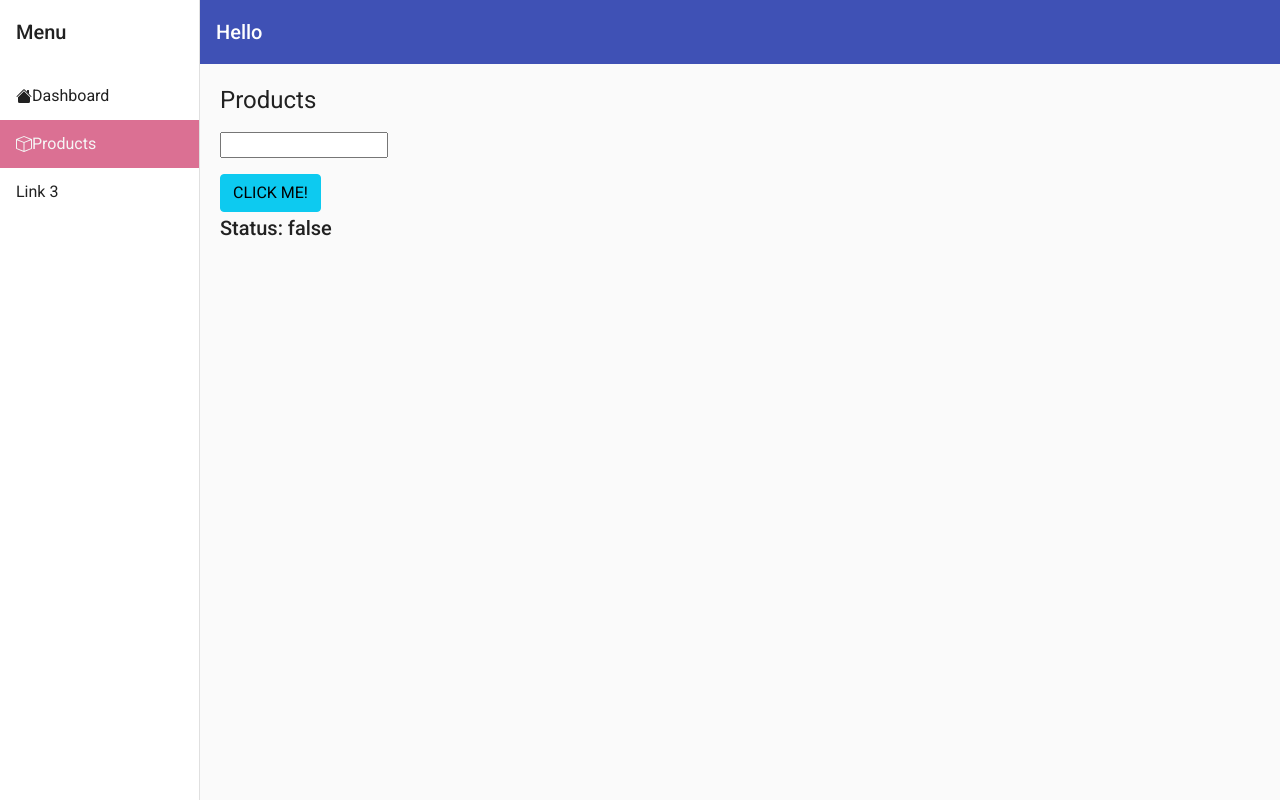
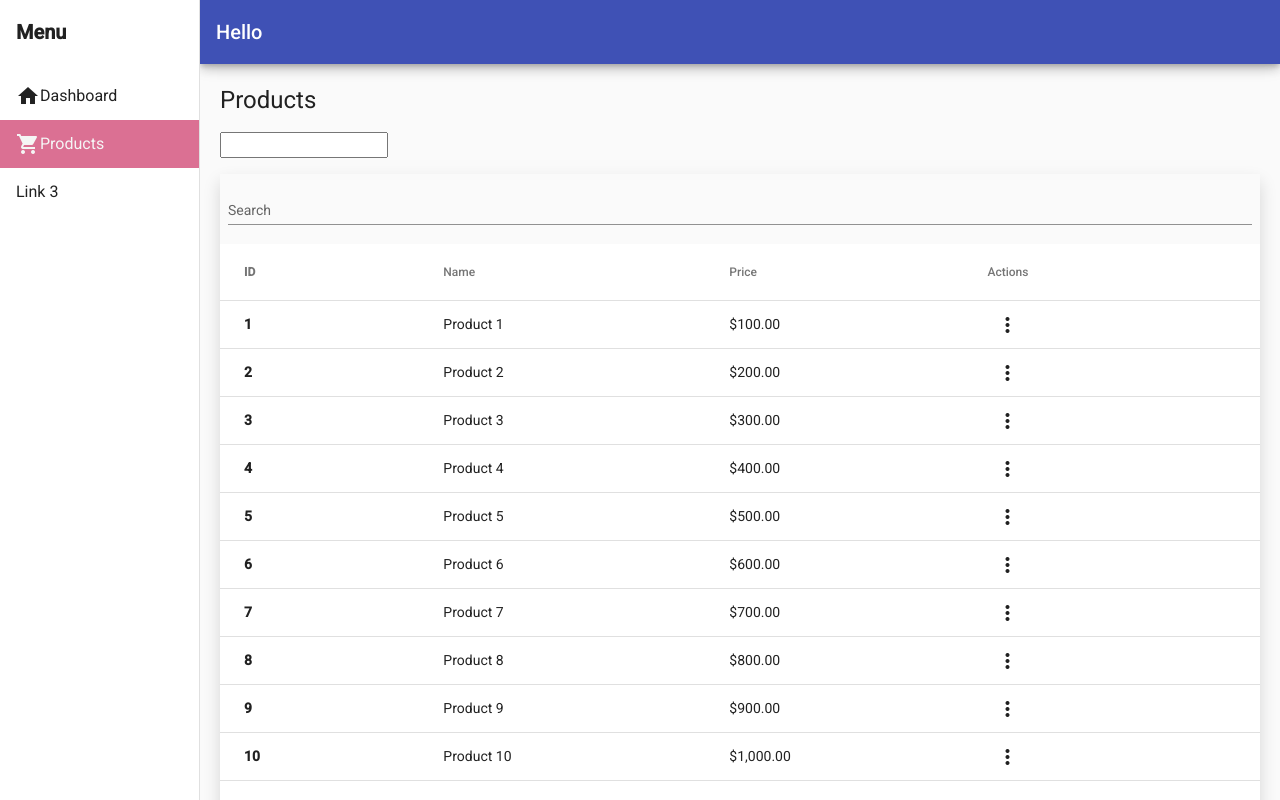
Before and after one commit to linhdangquang/angular-web208, an Angular app: page /admin/products in a window 1280 px wide. Built offline with nearby package versions, Linux system fonts and the light colour scheme.

Commit message:
feat: table search

```diff
--- a/src/app/admin/admin.component.css
+++ b/src/app/admin/admin.component.css
@@ -16,6 +16,7 @@
 
 .mat-toolbar.mat-primary {
   position: sticky;
+  box-shadow: 0 3px 5px -1px #0003, 0 6px 10px #00000024, 0 1px 18px #0000001f;
   top: 0;
   z-index: 1;
 }
--- a/src/app/admin/admin.component.html
+++ b/src/app/admin/admin.component.html
@@ -7,7 +7,7 @@
     [mode]="(isHandset$ | async) ? 'over' : 'side'"
     [opened]="(isHandset$ | async) === false"
   >
-    <mat-toolbar>Menu</mat-toolbar>
+    <mat-toolbar class="fw-bolder">Menu</mat-toolbar>
     <mat-nav-list>
       <a
         mat-list-item
@@ -17,29 +17,13 @@
           exact: true
         }"
       >
-        <svg
-          xmlns="http://www.w3.org/2000/svg"
-          width="16"
-          height="16"
-          fill="currentColor"
-          class="bi bi-house-fill"
-          viewBox="0 0 16 16"
-        >
-          <path
-            fill-rule="evenodd"
-            d="m8 3.293 6 6V13.5a1.5 1.5 0 0 1-1.5 1.5h-9A1.5 1.5 0 0 1 2 13.5V9.293l6-6zm5-.793V6l-2-2V2.5a.5.5 0 0 1 .5-.5h1a.5.5 0 0 1 .5.5z"
-          />
-          <path
-            fill-rule="evenodd"
-            d="M7.293 1.5a1 1 0 0 1 1.414 0l6.647 6.646a.5.5 0 0 1-.708.708L8 2.207 1.354 8.854a.5.5 0 1 1-.708-.708L7.293 1.5z"
-          /></svg
-        >Dashboard</a
-      >
-      <a mat-list-item routerLink="products" routerLinkActive="active"
-        ><svg xmlns="http://www.w3.org/2000/svg" width="16" height="16" fill="currentColor" class="bi bi-box" viewBox="0 0 16 16">
-          <path d="M8.186 1.113a.5.5 0 0 0-.372 0L1.846 3.5 8 5.961 14.154 3.5 8.186 1.113zM15 4.239l-6.5 2.6v7.922l6.5-2.6V4.24zM7.5 14.762V6.838L1 4.239v7.923l6.5 2.6zM7.443.184a1.5 1.5 0 0 1 1.114 0l7.129 2.852A.5.5 0 0 1 16 3.5v8.662a1 1 0 0 1-.629.928l-7.185 2.874a.5.5 0 0 1-.372 0L.63 13.09a1 1 0 0 1-.63-.928V3.5a.5.5 0 0 1 .314-.464L7.443.184z"/>
-        </svg>Products</a
-      >
+        <mat-icon aria-hidden="false">home</mat-icon>
+        <span class="nav-text">Dashboard</span>
+      </a>
+      <a mat-list-item routerLink="products" routerLinkActive="active">
+        <mat-icon aria-hidden="false">shopping_cart</mat-icon>
+        Products
+      </a>
       <a mat-list-item href="#">Link 3</a>
     </mat-nav-list>
   </mat-sidenav>
--- a/src/app/admin/admin.component.ts
+++ b/src/app/admin/admin.component.ts
@@ -9,6 +9,7 @@ import { Component} from '@angular/core';
   styleUrls: ['./admin.component.css']
 })
 export class AdminComponent  {
+  panelOpenState = false;
   isHandset$: Observable<boolean> = this.breakpointObserver.observe(Breakpoints.Handset)
     .pipe(
       map(result => result.matches),
--- a/src/app/admin/admin.module.ts
+++ b/src/app/admin/admin.module.ts
@@ -6,6 +6,7 @@ import { NgModule } from '@angular/core';
 import { AdminRoutingModule } from './admin-routing.module';
 import { DashboardComponent, ProductsComponent } from './pages';
 import { FormsModule } from '@angular/forms';
+import { MatIconRegistry } from '@angular/material/icon';
 
 @NgModule({
   declarations: [ DashboardComponent, ProductsComponent],
--- a/src/app/admin/pages/products/products.component.css
+++ b/src/app/admin/pages/products/products.component.css
@@ -0,0 +1,3 @@
+.mat-row:hover {
+  background-color: #f5f5f5;
+}
--- a/src/app/admin/pages/products/products.component.html
+++ b/src/app/admin/pages/products/products.component.html
@@ -2,34 +2,85 @@
   <h1>{{ titlePage }}</h1>
   <input type="text" [(ngModel)]="inputValue" />
   <h2>{{ inputValue }}</h2>
-  <button (click)="changeStatus()" class="btn btn-info">CLICK ME!</button>
-  <h2>Status: {{ isStatus }}</h2>
-  <div *ngIf="isStatus">
-    <table class="table table-bordered">
-      <thead>
-        <tr>
-          <th scope="col">ID</th>
-          <th scope="col">Name</th>
-          <th scope="col">Price</th>
-          <th scope="col"></th>
-        </tr>
-      </thead>
-      <tbody>
-        <tr *ngFor="let product of productsList; let i = index">
-          <th scope="row">{{ i + 1 }}</th>
-          <td>{{ product.name }}</td>
-          <td>{{ product.price | currency }}</td>
-          <td>
+  <div class="shadow">
+    <mat-form-field appearance="standard" class="w-100 px-2">
+      <mat-label>
+        Search
+      </mat-label>
+      <input matInput (keyup)="applyFilter($event)" #input />
+    </mat-form-field>
+    <table mat-table [dataSource]="dataSource" matSort class="w-100">
+      <ng-container matColumnDef="id">
+        <th mat-header-cell *matHeaderCellDef mat-sort-header class="fw-bolder">
+          ID
+        </th>
+        <td mat-cell *matCellDef="let product" class="fw-bolder">
+          {{ product.id }}
+        </td>
+      </ng-container>
+
+      <ng-container matColumnDef="name">
+        <th mat-header-cell *matHeaderCellDef mat-sort-header>Name</th>
+        <td mat-cell *matCellDef="let product">{{ product.name }}</td>
+      </ng-container>
+
+      <ng-container matColumnDef="price">
+        <th mat-header-cell *matHeaderCellDef mat-sort-header>Price</th>
+        <td mat-cell *matCellDef="let product">
+          {{ product.price | currency }}
+        </td>
+      </ng-container>
+
+      <ng-container matColumnDef="actions">
+        <th mat-header-cell *matHeaderCellDef>Actions</th>
+        <td mat-cell *matCellDef="let product">
+          <button mat-icon-button [matMenuTriggerFor]="menu">
+            <mat-icon>more_vert</mat-icon>
+          </button>
+          <mat-menu #menu="matMenu" xPosition="after" class="w-fit">
             <button
-              type="button"
-              class="btn btn-danger"
-              (click)="removeProduct(product.id)"
+              mat-menu-item
+              matTooltip="View product"
+              matTooltipPosition="right"
             >
-              Delete
+              <mat-icon>remove_red_eye</mat-icon>
+              <span>View</span>
             </button>
-          </td>
-        </tr>
-      </tbody>
+            <button
+              mat-menu-item
+              matTooltip="Edit product"
+              matTooltipPosition="right"
+            >
+              <mat-icon>edit</mat-icon>
+              <span>Edit</span>
+            </button>
+            <button
+              mat-menu-item
+              matTooltip="Delete product"
+              matTooltipPosition="right"
+              (click)="removeProduct(product)"
+            >
+              <mat-icon>delete</mat-icon>
+              <span>Delete</span>
+            </button>
+          </mat-menu>
+        </td>
+      </ng-container>
+
+      <tr mat-header-row *matHeaderRowDef="displayedColumns"></tr>
+      <tr mat-row *matRowDef="let row; columns: displayedColumns"></tr>
+      <!-- Row shown when there is no matching data. -->
+      <tr class="mat-row" *matNoDataRow>
+        <td class="mat-cell" colspan="4">
+          No data matching the filter "{{ input.value }}"
+        </td>
+      </tr>
     </table>
+    <mat-paginator
+      [pageSizeOptions]="[10, 20, 50]"
+      showFirstLastButtons
+      aria-label="Select page of periodic elements"
+    >
+    </mat-paginator>
   </div>
 </div>
--- a/src/app/admin/pages/products/products.component.ts
+++ b/src/app/admin/pages/products/products.component.ts
@@ -1,27 +1,51 @@
 import { IProduct } from './../../../models/Product';
-import { Component, OnInit } from '@angular/core';
+import { AfterViewInit, Component, OnInit, ViewChild } from '@angular/core';
+import { MatTableDataSource } from '@angular/material/table';
+import { MatPaginator } from '@angular/material/paginator';
+import { MatSort } from '@angular/material/sort';
 
 @Component({
   selector: 'app-products',
   templateUrl: './products.component.html',
   styleUrls: ['./products.component.css'],
 })
-export class ProductsComponent implements OnInit {
-  titlePage:string = 'Products';
-  isStatus:boolean = false;
-  inputValue:string = ''
+export class ProductsComponent implements AfterViewInit {
+  titlePage: string = 'Products';
+  inputValue: string = '';
+  displayedColumns: string[] = ['id', 'name', 'price', 'actions'];
+  @ViewChild(MatPaginator) paginator: any;
+  @ViewChild(MatSort) sort: any;
+  ngAfterViewInit(): void {
+    this.dataSource.paginator = this.paginator;
+    this.dataSource.sort = this.sort;
+  }
   productsList: IProduct[] = [
     { id: 1, name: 'Product 1', price: 100 },
     { id: 2, name: 'Product 2', price: 200 },
     { id: 3, name: 'Product 3', price: 300 },
+    { id: 4, name: 'Product 4', price: 400 },
+    { id: 5, name: 'Product 5', price: 500 },
+    { id: 6, name: 'Product 6', price: 600 },
+    { id: 7, name: 'Product 7', price: 700 },
+    { id: 8, name: 'Product 8', price: 800 },
+    { id: 9, name: 'Product 9', price: 900 },
+    { id: 10, name: 'Product 10', price: 1000 },
+    { id: 11, name: 'Product 11', price: 1100 },
   ];
-  changeStatus() {
-    this.isStatus = !this.isStatus;
-  }
-  removeProduct(id: number) {
-    this.productsList = this.productsList.filter((product) => product.id !== id);
-  }
+  dataSource: MatTableDataSource<IProduct> = new MatTableDataSource(
+    this.productsList
+  );
+
   constructor() {}
 
-  ngOnInit(): void {}
+  removeProduct(product: IProduct) {
+    this.dataSource.data = this.dataSource.data
+      .filter((item) => item.id !== product.id)
+      .map((item, index) => ({ ...item, id: index + 1 }));
+    console.log(product);
+  }
+  applyFilter(event: Event) {
+    const filterValue = (event.target as HTMLInputElement).value;
+    this.dataSource.filter = filterValue.trim().toLowerCase();
+  }
 }
--- a/src/app/material.module.ts
+++ b/src/app/material.module.ts
@@ -95,6 +95,7 @@ import {OverlayModule} from '@angular/cdk/overlay';
     ScrollingModule,
     FormsModule,
     ReactiveFormsModule,
+    MatPaginatorModule
   ]
 })
 export class MaterialModule {}
--- a/src/styles.css
+++ b/src/styles.css
@@ -1,3 +1,5 @@
 /* You can add global styles to this file, and also import other style files */
+@import url("https://fonts.googleapis.com/icon?family=Material+Icons");
+
 html, body { height: 100%; }
 body { margin: 0; font-family: Roboto, "Helvetica Neue", sans-serif; }
--- a/tsconfig.json
+++ b/tsconfig.json
@@ -21,12 +21,12 @@
     "lib": [
       "es2020",
       "dom"
-    ]
+    ],
   },
   "angularCompilerOptions": {
     "enableI18nLegacyMessageIdFormat": false,
     "strictInjectionParameters": true,
     "strictInputAccessModifiers": true,
-    "strictTemplates": true
+    "strictTemplates": true,
   }
 }
```
